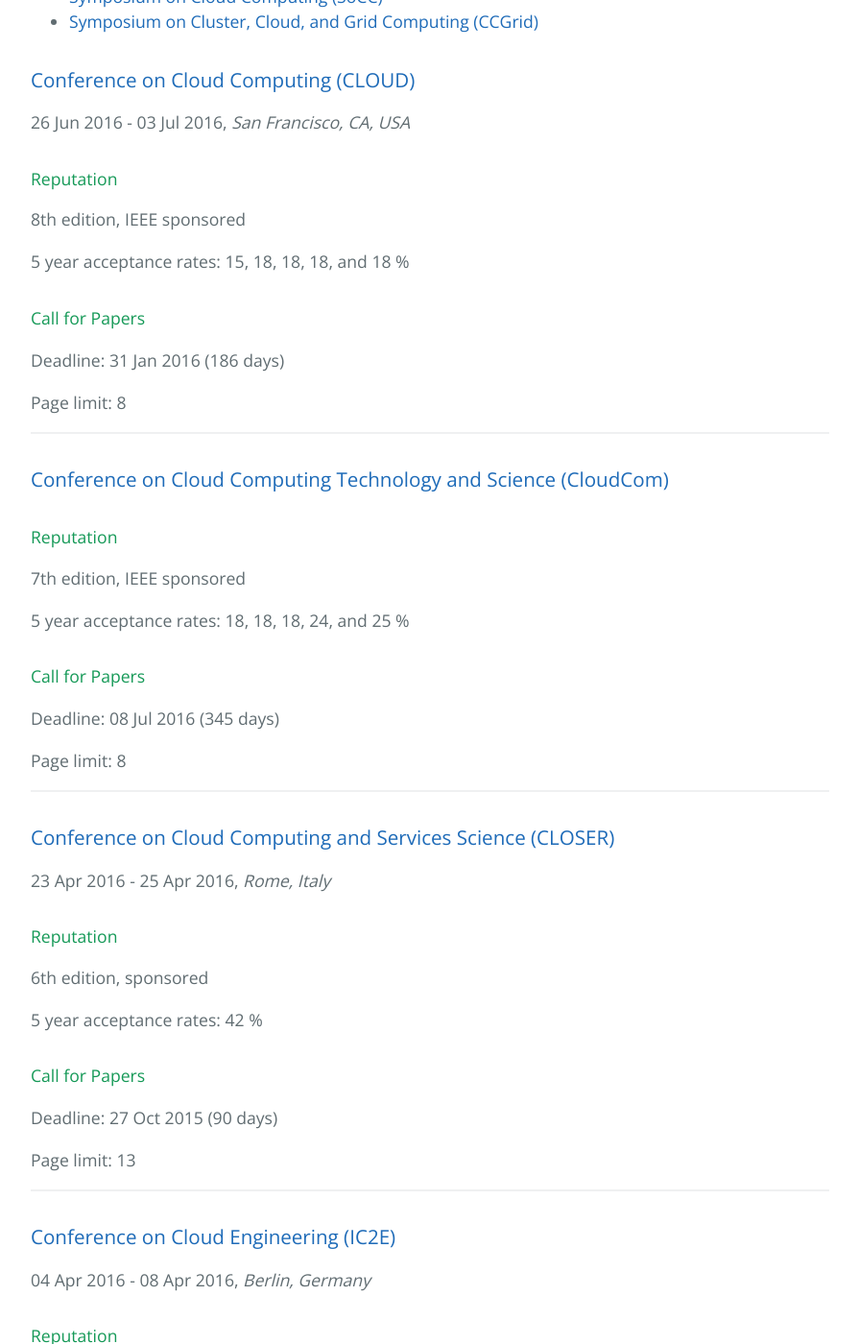
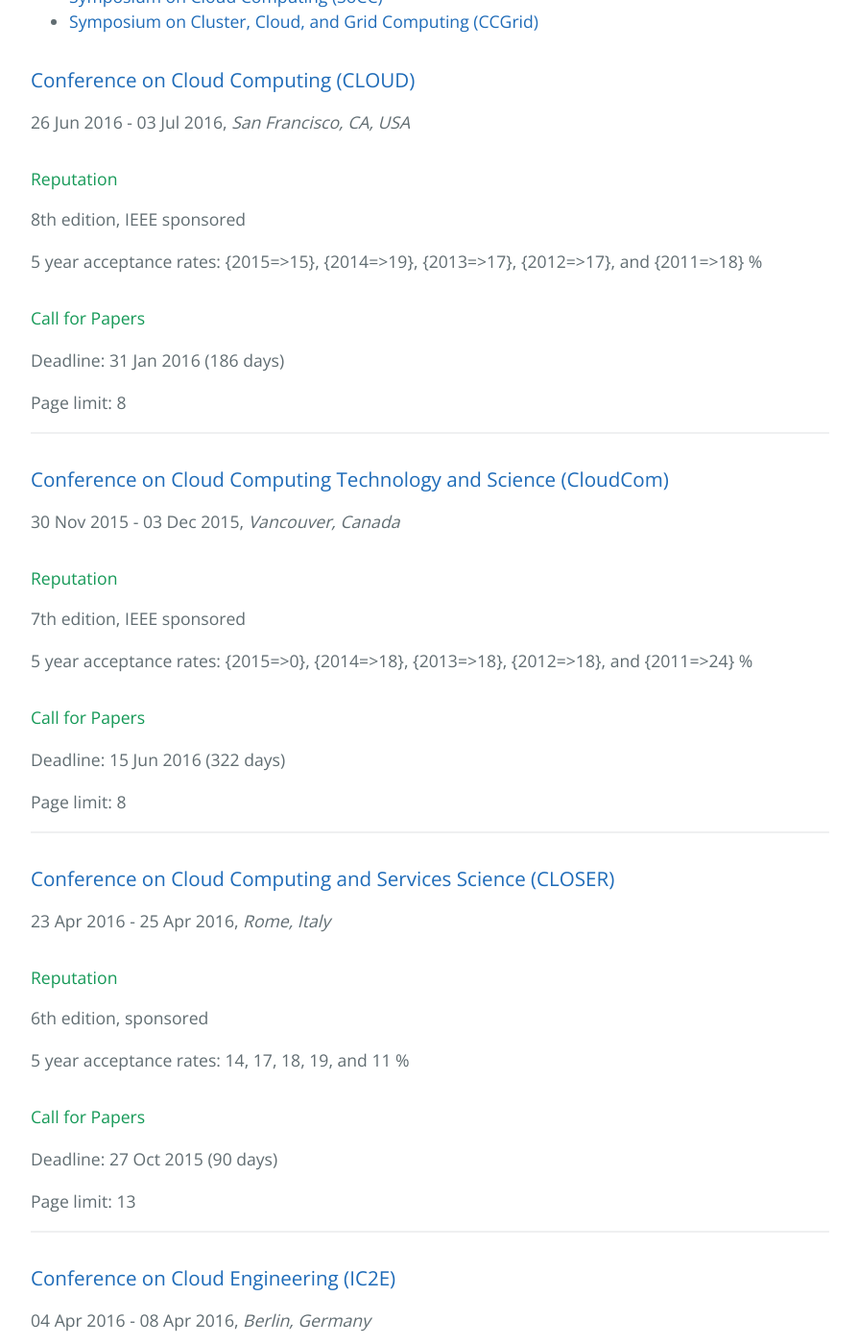
Before and after one commit to stefan-kolb/cloud-conferences, a Jekyll site: the page built from index.html, in a window 1280 px wide and 1400 px high, scrolled down 750 px. Shown: the whole window at 96% size, without its empty margins (192-1087 px from the left). Built offline with Jekyll 4.4.1, drawn with Linux system fonts in a browser that asks for light colours; nearby versions of some CDN libraries; some of the changed text lies outside the part shown.

Commit message:
More acceptance rates ~ http://www.cs.ucsb.edu/~almeroth/conf/stats/

```diff
--- a/_data/conferences.yml
+++ b/_data/conferences.yml
@@ -7,7 +7,12 @@
   date_from: "2016-06-26"
   date_to: "2016-07-03"
   location: "San Francisco, CA, USA"
-  acceptance: [15, 18, 18, 18, 18]
+  acceptance:
+    - 2015: 15
+    - 2014: 19
+    - 2013: 17
+    - 2012: 17
+    - 2011: 18
   limit: 8
 
 - name: Conference on Cloud Computing and Services Science
@@ -19,17 +24,24 @@
   date_from: "2016-04-23"
   date_to: "2016-04-25"
   location: "Rome, Italy"
-  acceptance: [42]
+  acceptance: [14, 17, 18, 19, 11]
   limit: 13
 
 - name: Conference on Cloud Computing Technology and Science
   abbrv: CloudCom
   url: http://2015.cloudcom.org/
   edition: 7
-  deadline: "2016-07-08"
+  date_from: "2015-11-30"
+  date_to: "2015-12-03"
+  deadline: "2016-06-15"
   organization: IEEE
-  acceptance: [18, 18, 18, 24, 25]
-  location: Vancouver
+  acceptance:
+    - 2015: 0
+    - 2014: 18
+    - 2013: 18
+    - 2012: 18
+    - 2011: 24
+  location: Vancouver, Canada
   limit: 8
 
 - name: Symposium on Cluster, Cloud, and Grid Computing
@@ -39,6 +51,12 @@
   date_from: "2016-05-16"
   date_to: "2016-05-19"
   organization: IEEE/ACM
+  acceptance:
+    - 2015: 26
+    - 2014: 19
+    - 2013: 22
+    - 2012: 28
+    - 2011: 29
   location: Cartagena, Columbia
   acceptance: [26, 19, 22, 28, 29]
   limit: 10
@@ -83,5 +101,10 @@
   date_from: "2015-10-05"
   date_to: "2015-10-07"
   organization: IEEE
+  acceptance:
+    - 2015: 0
+    - 2014: 0
+    - 2013: 28
+    - 2012: 40
   location: Niagara Falls, Canada
   limit: 0
```
